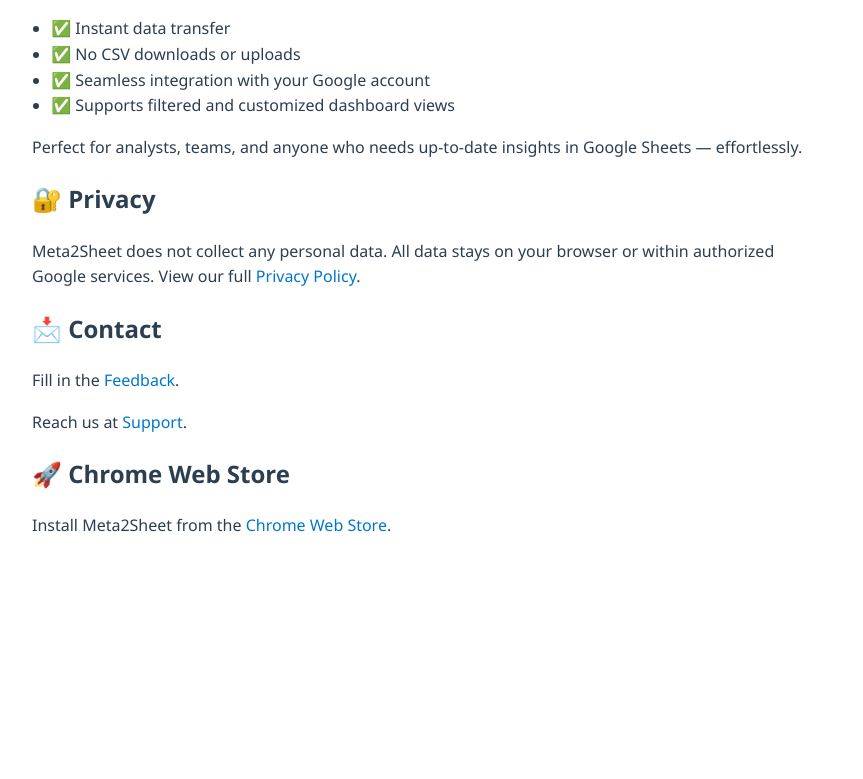
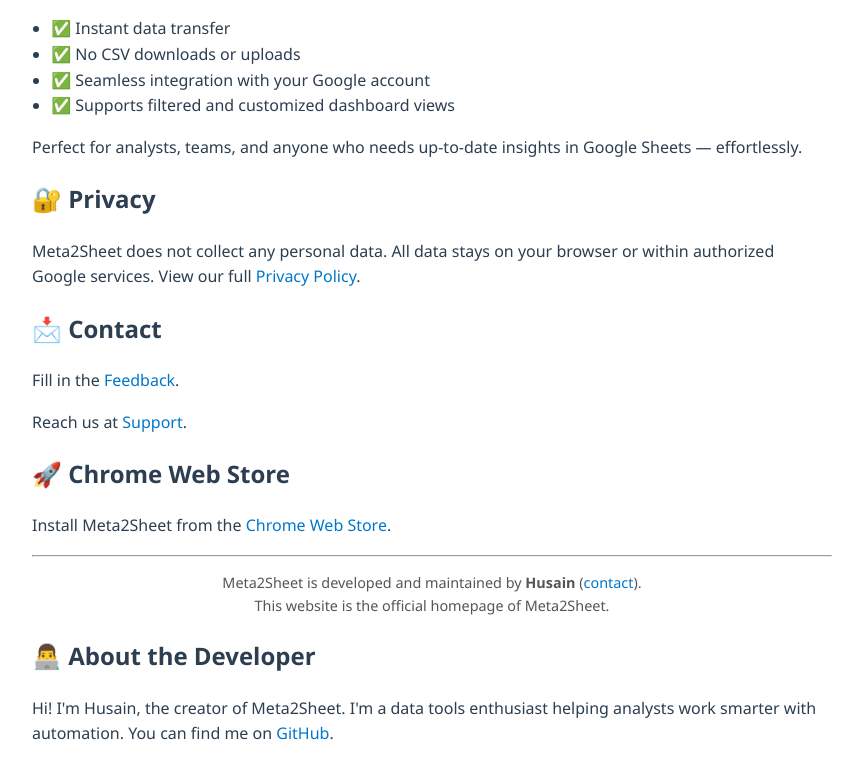
Before and after one commit to lunaSnowflake/meta2sheet, a plain HTML site: page index.html in a window 1280 px wide. Shown: the part 726-1505 px from the top of the page, without its empty margins (208-1071 px from the left). Before the commit the page ends 1305 px from the top, so only its background shows below. Drawn offline with Linux system fonts and the light colour scheme.

Commit message:
Update index.html

```diff
--- a/index.html
+++ b/index.html
@@ -84,5 +84,15 @@
 
   <h2>🚀 Chrome Web Store</h2>
   <p>Install Meta2Sheet from the <a href="https://chromewebstore.google.com/detail/jgobhalhcegkbhkcolndapamfengaefn">Chrome Web Store</a>.</p>
+
+ <hr />
+  <p style="font-size: 0.9em; color: #555; text-align: center;">
+    Meta2Sheet is developed and maintained by <strong>Husain</strong> (<a href="mailto:lunaticsainwork+meta2sheet@gmail.com">contact</a>).<br />
+    This website is the official homepage of Meta2Sheet.
+  </p>
+
+  <h2>👨‍💻 About the Developer</h2>
+  <p>Hi! I'm Husain, the creator of Meta2Sheet. I'm a data tools enthusiast helping analysts work smarter with automation. You can find me on <a href="https://github.com/lunaSnowflake" target="_blank" rel="noopener noreferrer">GitHub</a>.</p>
+
 </body>
 </html>
```
